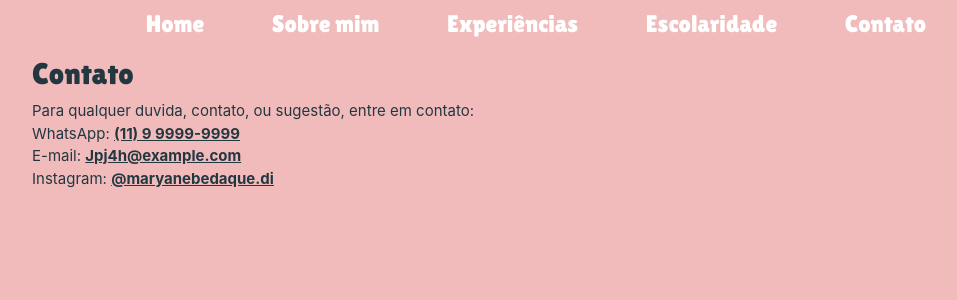
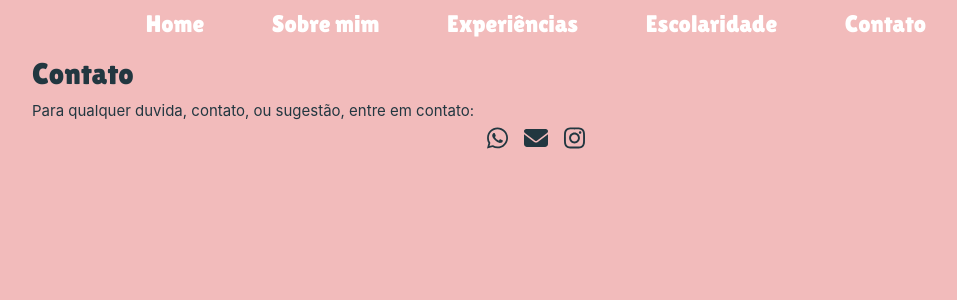
Before and after one commit to robiertoo/maryane-bedaque, a Vue app: page /contact in a window 1280 px wide. Shown: the top 300 px of the page, without its empty margins (104-1061 px from the left). Built offline with nearby package versions, Linux system fonts and the light colour scheme.

Commit message:
add font awesome icon in the contact page

```diff
--- a/src/views/ContactView.vue
+++ b/src/views/ContactView.vue
@@ -1,4 +1,8 @@
-<script setup></script>
+<script setup>
+import { FontAwesomeIcon } from '@fortawesome/vue-fontawesome';
+import { faWhatsapp, faInstagram } from '@fortawesome/free-brands-svg-icons';
+import { faEnvelope } from '@fortawesome/free-solid-svg-icons';
+</script>
 
 <template>
   <div class="flex flex-col md:flex-row md:space-x-4 space-y-2">
@@ -10,27 +14,27 @@
       <div class="text-justify">
         <p>Para qualquer duvida, contato, ou sugestão, entre em contato:</p>
 
-        <p>
-          WhatsApp:
-          <a href="https://wa.me/5511999999999" class="font-bold underline" target="_blank"
-            >(11) 9 9999-9999</a
+        <div class="flex space-x-4 justify-center">
+          <a
+            href="https://wa.me/5511999999999"
+            class="font-bold underline text-2xl"
+            target="_blank"
           >
-        </p>
-        <p>
-          E-mail:
-          <a href="mailto:Jpj4h@example.com" class="font-bold underline" target="_blank"
-            >Jpj4h@example.com</a
-          >
-        </p>
-        <p>
-          Instagram:
+            <font-awesome-icon :icon="faWhatsapp" />
+          </a>
+
+          <a href="mailto:Jpj4h@example.com" class="font-bold underline text-2xl" target="_blank">
+            <font-awesome-icon :icon="faEnvelope" />
+          </a>
+
           <a
             href="https://www.instagram.com/maryanebedaque.di/"
-            class="font-bold underline"
+            class="font-bold underline text-2xl"
             target="_blank"
-            >@maryanebedaque.di</a
           >
-        </p>
+            <font-awesome-icon :icon="faInstagram" />
+          </a>
+        </div>
       </div>
     </div>
   </div>
```
